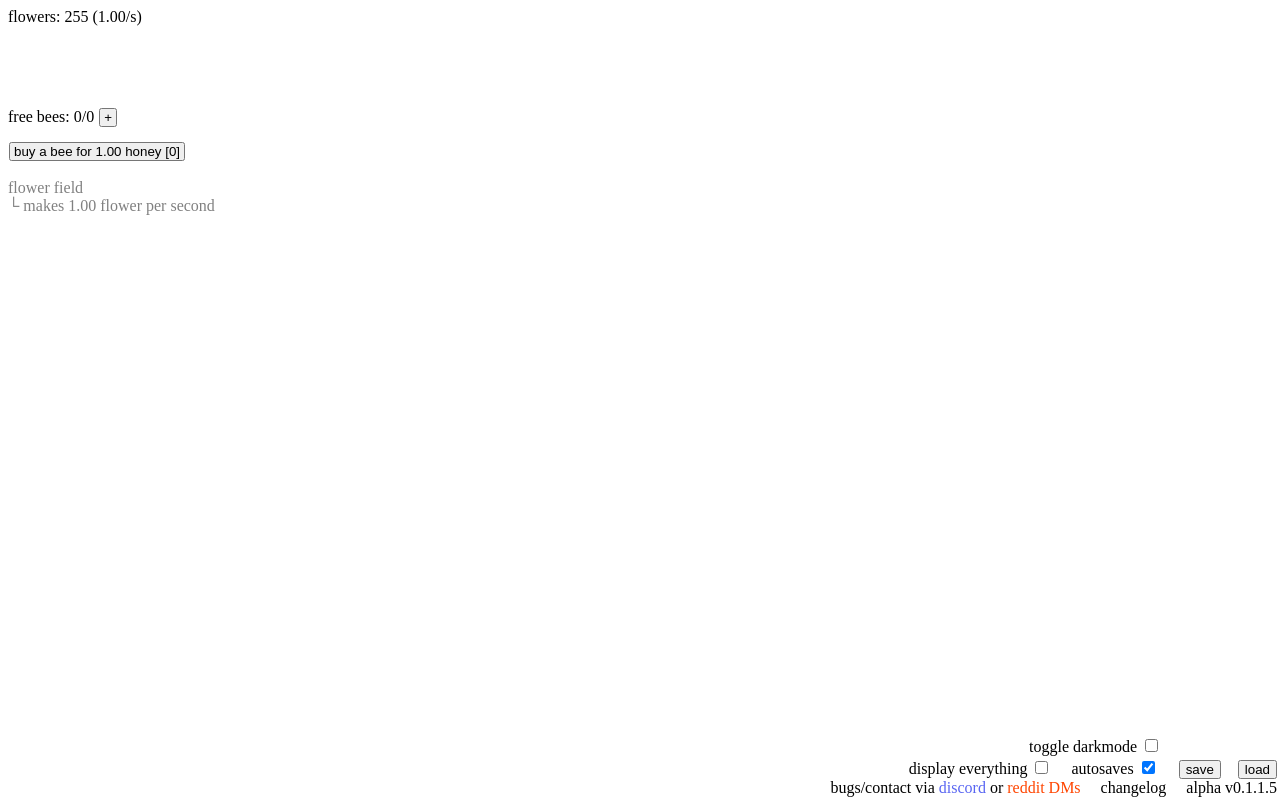
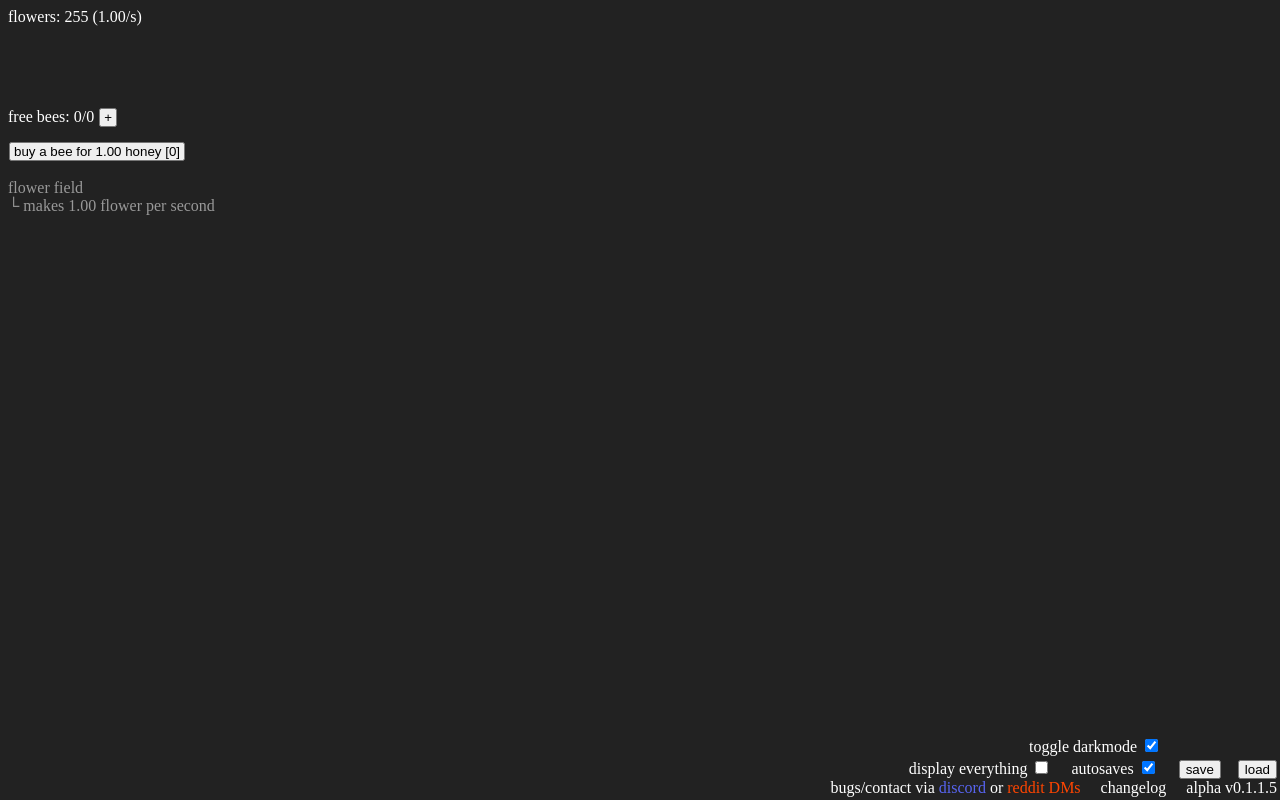
Before and after one commit to Rekkuuu/beegame, a plain HTML site: page index.html in a window 1280 px wide. Drawn offline with Linux system fonts and the light colour scheme.

Commit message:
darkmode

```diff
--- a/index.html
+++ b/index.html
@@ -121,7 +121,7 @@
   </span>
 </div>
 <!-- <div id="gameCompletion" title="game completion" style="position: fixed; right:3px;top:21px;text-align: right;width:max-content;padding-left:3px;background-color: #fffc;">game completion</div> -->
-<div id="aboveaboveFooter" style="position: fixed; right:3px;bottom:44px;text-align: right;width:max-content;padding-left:3px">toggle darkmode <input id="toggleDarkmode" type="checkbox">        </div>
+<div id="aboveaboveFooter" style="position: fixed; right:3px;bottom:44px;text-align: right;width:max-content;padding-left:3px">toggle darkmode <input id="toggleDarkmode" checked="true" type="checkbox">        </div>
 <div id="aboveFooter" style="position: fixed; right:3px;bottom:21px;text-align: right;width:max-content;padding-left:3px">
   display everything <input id="disaplyeverything" type="checkbox">
   autosaves <input id="autosaves" type="checkbox">
```
